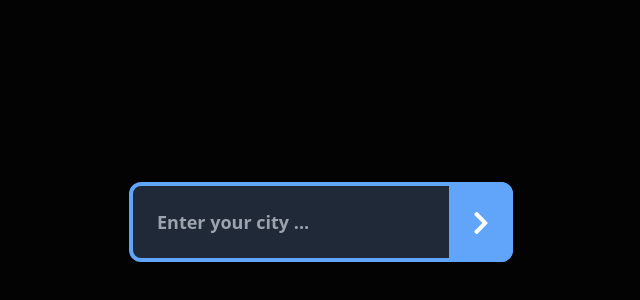
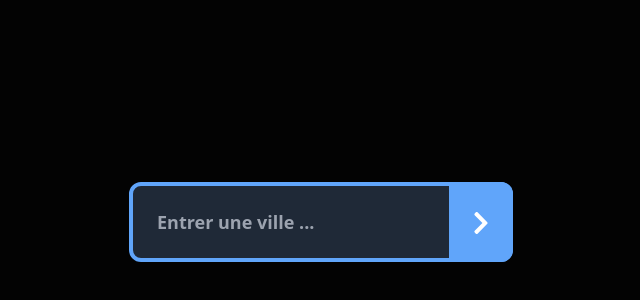
Before and after one commit to maxess-dev/Weather-App, a website built with Parcel: page index.html in a window 1280 px wide. Shown: the part 178-478 px from the top of the page, 319-959 px from the left. Built offline with nearby package versions, Linux system fonts and the light colour scheme.

Commit message:
change placeholder text

```diff
--- a/index.html
+++ b/index.html
@@ -13,7 +13,7 @@
 <body class="overflow-hidden">
     <div class="flex justify-center items-center w-screen h-screen maxidark">
         <div class="flex justify-center relative">
-                <input type="text" name="usrCity" id="inputCity" placeholder="Enter your city ..." class="w-full h-20 bg-gray-800 pl-6 pr-20 text-lg focus:outline-none focus:border-blue-500 rounded-xl font-bold border-4 border-blue-400 text-gray-100" autocomplete="off">
+                <input type="text" name="usrCity" id="inputCity" placeholder="Entrer une ville ..." class="w-full h-20 bg-gray-800 pl-6 pr-20 text-lg focus:outline-none focus:border-blue-500 rounded-xl font-bold border-4 border-blue-400 text-gray-100" autocomplete="off">
                 <input type="submit" class="absolute right-0 h-full bg-blue-400 rounded-r-xl w-16 focus:outline-none cursor-pointer" id="submit" value="">
                 <img src="assets/svg/chevron.svg" alt="" class="absolute w-4 right-6 top-7 pointer-events-none">
                 <div id="autocompletion" class="w-full h-52 absolute top-20 overflow-scroll"></div>
```
